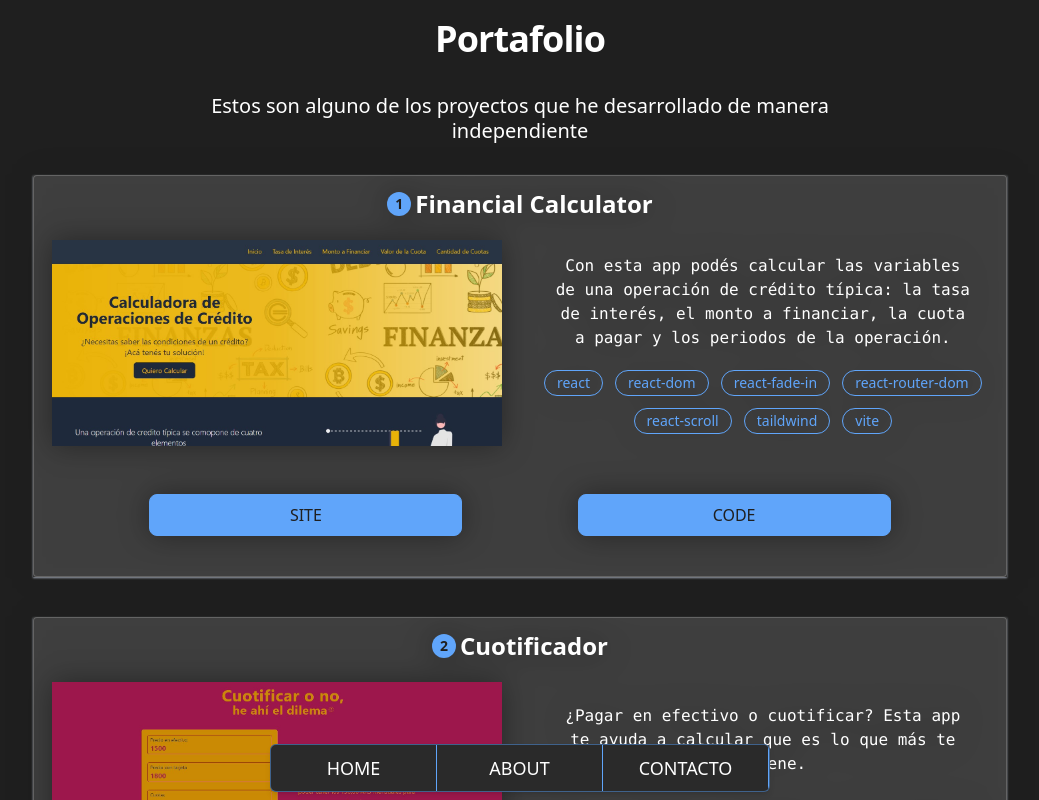
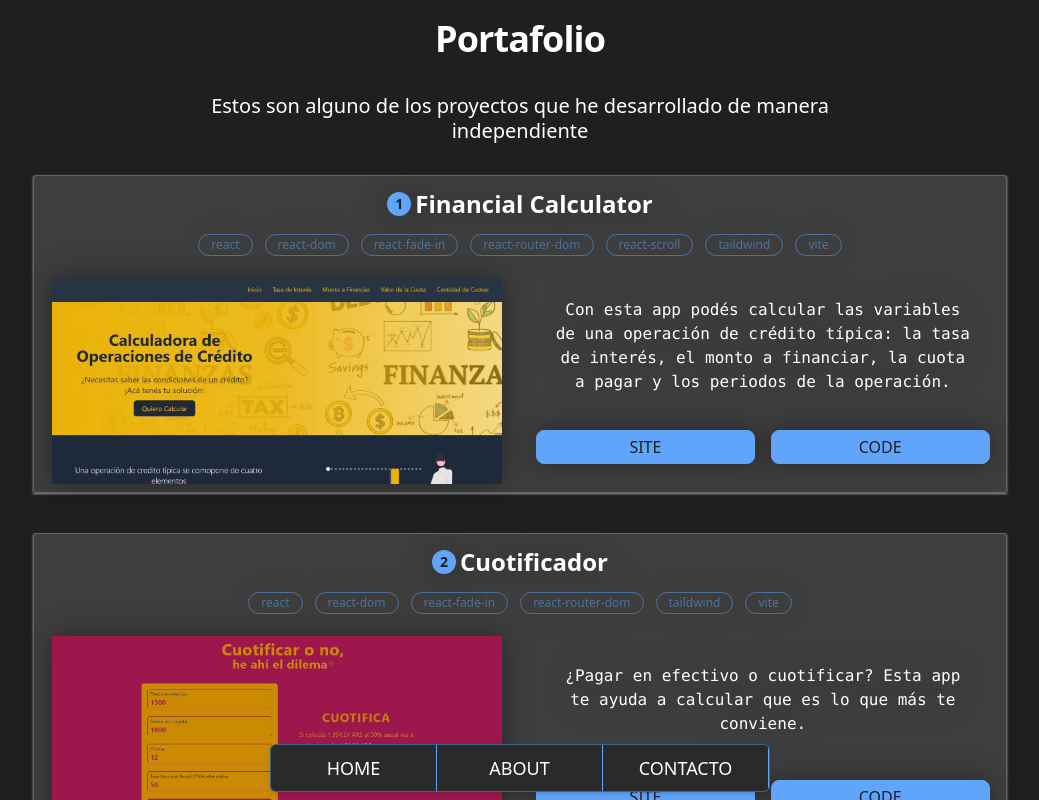
Before and after one commit to fedeferrelli/portfolio2, a React (Vite) app: page /portafolio in a window 1280 px wide. Shown: the top 800 px of the page, without its empty margins (120-1159 px from the left). Built offline with nearby package versions, Linux system fonts and the light colour scheme.

Commit message:
Restyle showprojects at every width screen

```diff
--- a/src/Components/Portfolio/ShowProject.jsx
+++ b/src/Components/Portfolio/ShowProject.jsx
@@ -30,13 +30,26 @@ function ShowProject({ project, index, language='esp' }) {
 
         <div >
         <div className=" sm:w-full bg-secondary/5  m-auto rounded border border-secondary/20 drop-shadow-[0_0px_15px_rgba(0,0,0,0.5)] h-full">
-          <h1 className="text-center text-2xl sm:text-2xl font-bold my-3 flex flex-row justify-center items-center text-secondary">
+          <h1 className="text-center text-2xl sm:text-2xl font-bold mt-3 flex flex-row justify-center items-center text-secondary">
             <span className="w-6 h-6 mr-1 rounded-full text-primary  bg-terciary  text-sm  text-center items-center flex flex-row justify-center">
               {reindex}
             </span>
             {name}
           </h1>
-          <div className=" sm:hidden w-40 m-auto text-center text-terciary/50 rounded-full px-2 border border-terciary" onClick={()=> setShowDescription (!showDescription)}>{!showDescription ? "ver descripción" : "ver imagen"}</div>
+          <div className="hidden sm:flex flex-wrap justify-center sm:py-2 h-auto item-center w-full">
+                {stack.map((item) => (
+                  <div
+                    key={Math.random()
+                      .toString(36)
+                      .replace(/[^a-z]+/g, "")
+                      .substr(0, 5)}
+                    className="py-0.5 px-3 text-xs rounded-full border border-terciary/50 m-1.5 text-terciary/50 "
+                  >
+                    {item}
+                  </div>
+                ))}
+              </div>
+          <div className=" sm:hidden w-40 m-auto text-center text-terciary/50 rounded-full px-2 py-1 mb-2 border border-terciary" onClick={()=> setShowDescription (!showDescription)}>{!showDescription ? "ver descripción" : "ver imagen"}</div>
 
           <section className="flex flex-col sm:flex-row ">
 
@@ -50,20 +63,20 @@ function ShowProject({ project, index, language='esp' }) {
             <img
                 src={image}
                 alt={image}
-                className="w-[350px] sm:w-[450px] h-[160px] sm:h-[206px] m-auto"
+                className="w-[450px] h-[206px] m-auto"
               />
 
         </div>
             :
-            <div className="w-full  flex flex-col justify-evenly items-center py-2 min-h-[420px] m-auto ">
+            <div className="w-full  flex flex-col justify-evenly items-center py-2 gap-4 m-auto">
 
 
-            <p className=" px-4 py-2 font-mono sm:px-8 text-center flex text-secondary max-w-prose">
+            <p className=" px-4 py-1 font-mono sm:px-8 text-center flex text-secondary max-w-prose">
                            {description_esp}
                          </p>
 
 
-                         <div className="flex flex-wrap justify-center  h-auto item-center w-full">
+                         <div className="flex flex-wrap justify-center h-auto item-center w-full">
                            {stack.map((item) => (
                              <div
                                key={Math.random()
@@ -81,69 +94,25 @@ function ShowProject({ project, index, language='esp' }) {
 
           </div>
 
-          <div className="w-full flex flex-col justify-evenly items-center py-2 ">
+          <div className="w-full flex flex-col justify-evenly items-center py-0 ">
 
-
- <p className=" px-4 py-2 font-mono sm:px-8 text-center hidden sm:flex text-secondary">
+<div className="px-4 py-2 font-mono sm:px-8 text-center hidden sm:flex justify-center items-center text-secondary">
+ <p className="">
                 {description_esp}
               </p>
-
-
-              <div className="hidden sm:flex flex-wrap justify-center  h-auto item-center w-full">
-                {stack.map((item) => (
-                  <div
-                    key={Math.random()
-                      .toString(36)
-                      .replace(/[^a-z]+/g, "")
-                      .substr(0, 5)}
-                    className="py-0.5 px-3 text-sm rounded-full border border-terciary m-1.5 text-terciary "
-                  >
-                    {item}
-                  </div>
-                ))}
               </div>
 
-{/*
-              <div className="w-full px-4 py-2 sm:py-0 flex flex-col gap-2 sm:gap-4 sm:flex-row justify-evenly  items-center">
-
-            <a
-              href={link ? link : apk}
-              rel="noreferrer"
-              target="_blank"
-              className="sm:bg-terciary overflow-hidden  rounded-lg text-terciary sm:text-primary font-sans
-         sm:hover:terciary/50 border border-terciary ease-in-out duration-300 w-full"
-            >
-              {" "}
-             <button className="uppercase text-center sm:px-6 py-2 w-full "> {link ? "site" : "apk"}</button>
-            </a>
-
-            <a
-              href={code}
-              rel="noreferrer"
-              target="_blank"
-              className="sm:bg-terciary overflow-hidden  rounded-lg text-terciary sm:text-primary font-sans
-         sm:hover:terciary/50 border border-terciary ease-in-out duration-300 w-full"
-            >
-              {" "}
-             <button className="uppercase text-center sm:px-6 py-2 w-full ">Code</button>
-            </a>
-
-
-            </div> */}
-          </div>
-          </section>
-
-          <div className="w-full px-4 py-2 sm:py-10 flex flex-col gap-2 sm:gap-4 sm:flex-row justify-evenly  items-center">
+              <div className="w-full px-4 py-2 sm:py-2 flex flex-col gap-2 sm:gap-4 sm:flex-row justify-evenly  items-center">
 
 <a
   href={link ? link : apk}
   rel="noreferrer"
   target="_blank"
   className="sm:bg-terciary overflow-hidden  rounded-lg text-terciary sm:text-primary font-sans
-sm:hover:terciary/50 border border-terciary ease-in-out duration-300 w-full sm:w-1/3"
+sm:hover:terciary/50 border border-terciary ease-in-out duration-300 w-full sm:w-1/2"
 >
   {" "}
- <button className="uppercase text-center sm:px-6 py-2 w-full "> {link ? "site" : "apk"}</button>
+ <button className="uppercase text-center py-2 sm:py-1 w-full "> {link ? "site" : "apk"}</button>
 </a>
 
 <a
@@ -151,14 +120,23 @@ sm:hover:terciary/50 border border-terciary ease-in-out duration-300 w-full sm:w
   rel="noreferrer"
   target="_blank"
   className="sm:bg-terciary overflow-hidden  rounded-lg text-terciary sm:text-primary font-sans
-sm:hover:terciary/50 border border-terciary ease-in-out duration-300 w-full sm:w-1/3"
+sm:hover:terciary/50 border border-terciary ease-in-out duration-300 w-full sm:w-1/2"
 >
   {" "}
- <button className="uppercase text-center sm:px-6 py-2 w-full ">Code</button>
+ <button className="uppercase text-center py-2 sm:py-1 w-full ">Code</button>
 </a>
 
 
 </div>
+
+
+          </div>
+
+          </section>
+
+
+
+
         </div>
         </div>
       </Fade>
```
